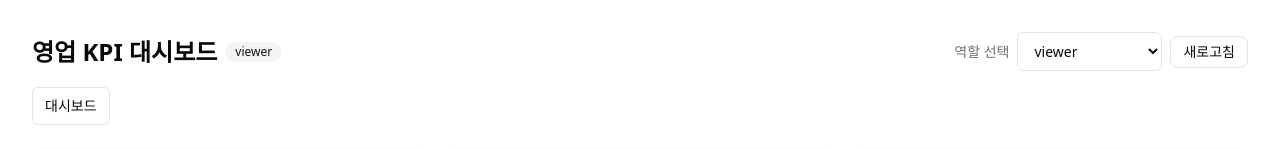
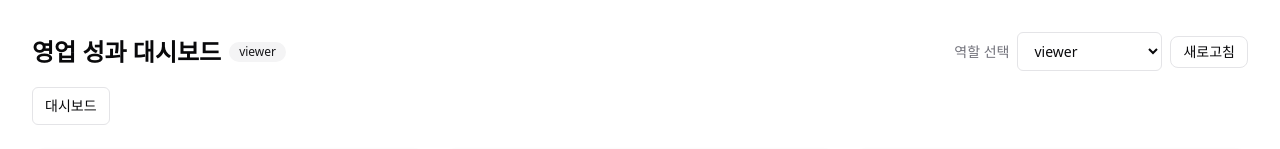
Before and after one commit to hgkang-suprema/playground-repo, a Next.js app: page / in a window 1280 px wide. Shown: the top 149 px of the page. Built offline with nearby package versions, Linux system fonts and the light colour scheme.

Commit message:
feat: [Turn 4] 제목을 좀더 전문적으로 바꾸고 싶은걸

```diff
--- a/src/app/page.tsx
+++ b/src/app/page.tsx
@@ -239,7 +239,7 @@ export default function Page() {
       <section className="flex flex-col gap-4">
         <div className="flex flex-col gap-3 sm:flex-row sm:items-center sm:justify-between">
           <div className="flex items-center gap-2">
-            <h1 className="text-2xl font-semibold text-foreground">영업 KPI 대시보드</h1>
+            <h1 className="text-2xl font-semibold text-foreground">영업 성과 대시보드</h1>
             <Badge variant="secondary" aria-label={`현재 역할: ${role}`}>{role}</Badge>
           </div>
 
--- a/src/app/sales/page.tsx
+++ b/src/app/sales/page.tsx
@@ -250,6 +250,12 @@ export default function SalesPage() {
 
   return (
     <div className="max-w-7xl mx-auto p-4 sm:p-6 lg:p-8 space-y-6">
+      {/* 전문적인 페이지 제목 추가 */}
+      <div className="flex flex-col gap-1">
+        <h1 className="text-2xl font-semibold text-foreground">영업 운영 대시보드</h1>
+        <p className="text-sm text-muted-foreground">기간 및 상태별 주문 현황과 상위 고객·제품 인사이트를 제공합니다.</p>
+      </div>
+
       <section aria-label="요약 KPI" className="grid grid-cols-1 sm:grid-cols-2 lg:grid-cols-4 gap-4">
         <SummaryCard
           icon={<ShoppingCart className="h-5 w-5" aria-hidden="true" />}
```
